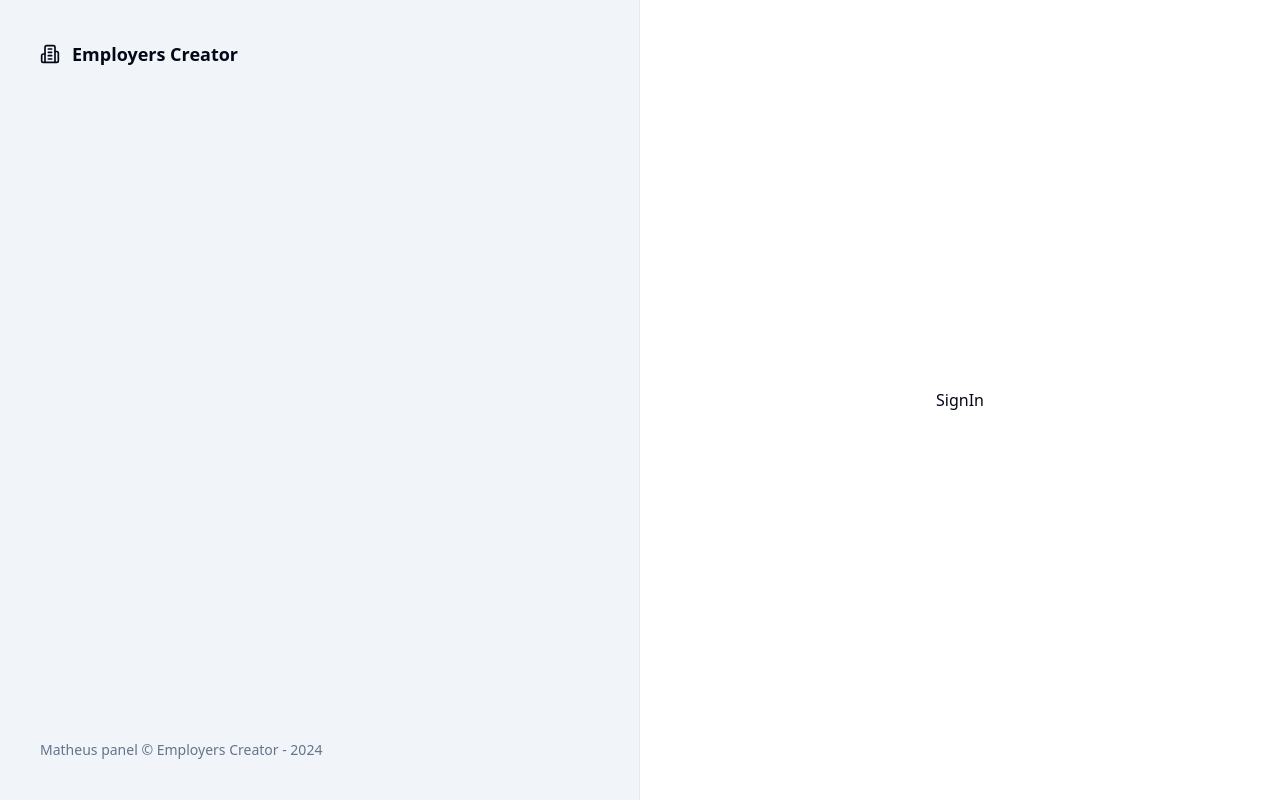
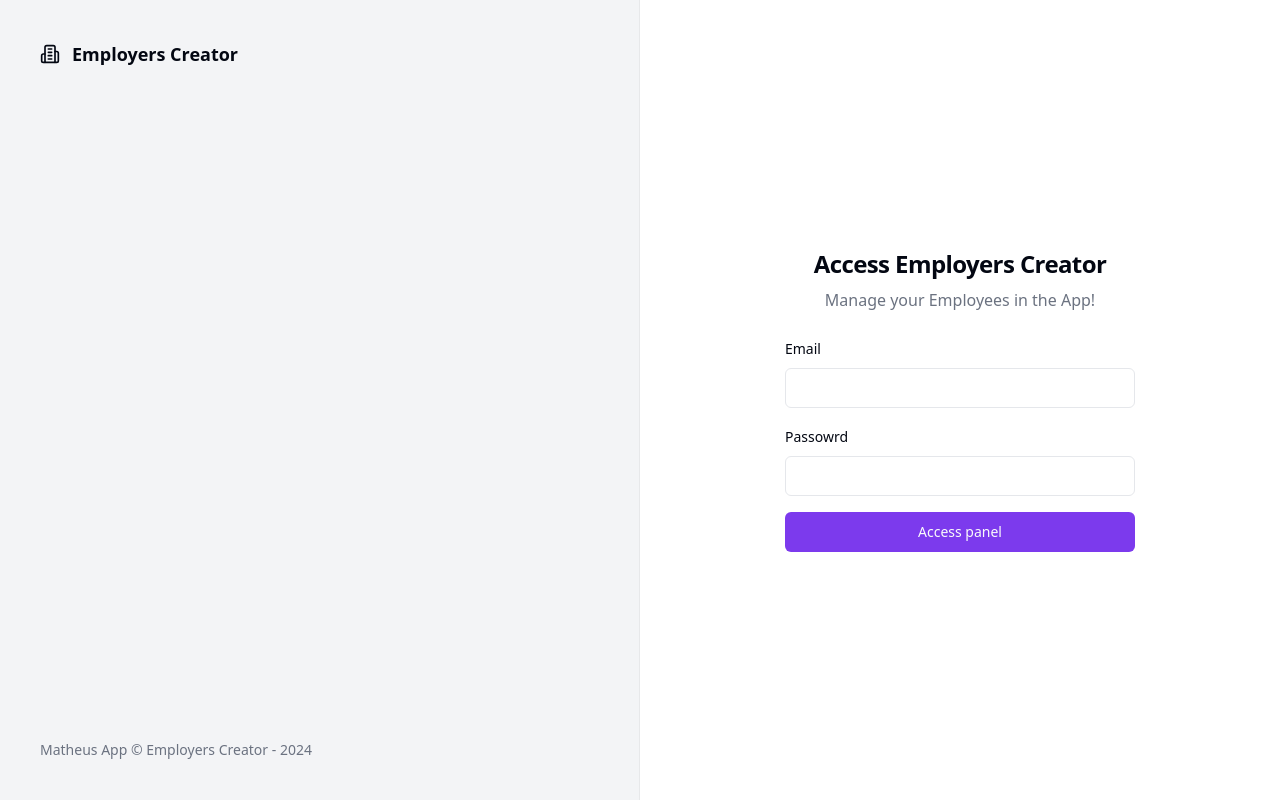
Before and after one commit to matheuslincon/Employee-Creator, a React (Vite) app in the folder Frontend/employer-creator-react/: page /sign-in in a window 1280 px wide. Built offline with nearby package versions, Linux system fonts and the light colour scheme.

Commit message:
feat: design sign-in page

```diff
--- a/Frontend/employer-creator-react/src/App.tsx
+++ b/Frontend/employer-creator-react/src/App.tsx
@@ -2,6 +2,7 @@ import './global.css'
 
 import { Helmet, HelmetProvider } from 'react-helmet-async'
 import { RouterProvider } from 'react-router-dom'
+import { Toaster } from 'sonner'
 
 import { router } from './routes'
 
@@ -9,6 +10,7 @@ export function App() {
   return (
     <HelmetProvider>
       <Helmet titleTemplate="%s | Employer Creator" />
+      <Toaster richColors />
       <RouterProvider router={router} />
     </HelmetProvider>
   )
--- /dev/null
+++ b/Frontend/employer-creator-react/src/components/ui/button.tsx
@@ -0,0 +1,56 @@
+import * as React from "react"
+import { Slot } from "@radix-ui/react-slot"
+import { cva, type VariantProps } from "class-variance-authority"
+
+import { cn } from "@/lib/utils"
+
+const buttonVariants = cva(
+  "inline-flex items-center justify-center whitespace-nowrap rounded-md text-sm font-medium ring-offset-background transition-colors focus-visible:outline-none focus-visible:ring-2 focus-visible:ring-ring focus-visible:ring-offset-2 disabled:pointer-events-none disabled:opacity-50",
+  {
+    variants: {
+      variant: {
+        default: "bg-primary text-primary-foreground hover:bg-primary/90",
+        destructive:
+          "bg-destructive text-destructive-foreground hover:bg-destructive/90",
+        outline:
+          "border border-input bg-background hover:bg-accent hover:text-accent-foreground",
+        secondary:
+          "bg-secondary text-secondary-foreground hover:bg-secondary/80",
+        ghost: "hover:bg-accent hover:text-accent-foreground",
+        link: "text-primary underline-offset-4 hover:underline",
+      },
+      size: {
+        default: "h-10 px-4 py-2",
+        sm: "h-9 rounded-md px-3",
+        lg: "h-11 rounded-md px-8",
+        icon: "h-10 w-10",
+      },
+    },
+    defaultVariants: {
+      variant: "default",
+      size: "default",
+    },
+  }
+)
+
+export interface ButtonProps
+  extends React.ButtonHTMLAttributes<HTMLButtonElement>,
+    VariantProps<typeof buttonVariants> {
+  asChild?: boolean
+}
+
+const Button = React.forwardRef<HTMLButtonElement, ButtonProps>(
+  ({ className, variant, size, asChild = false, ...props }, ref) => {
+    const Comp = asChild ? Slot : "button"
+    return (
+      <Comp
+        className={cn(buttonVariants({ variant, size, className }))}
+        ref={ref}
+        {...props}
+      />
+    )
+  }
+)
+Button.displayName = "Button"
+
+export { Button, buttonVariants }
--- /dev/null
+++ b/Frontend/employer-creator-react/src/components/ui/input.tsx
@@ -0,0 +1,25 @@
+import * as React from "react"
+
+import { cn } from "@/lib/utils"
+
+export interface InputProps
+  extends React.InputHTMLAttributes<HTMLInputElement> {}
+
+const Input = React.forwardRef<HTMLInputElement, InputProps>(
+  ({ className, type, ...props }, ref) => {
+    return (
+      <input
+        type={type}
+        className={cn(
+          "flex h-10 w-full rounded-md border border-input bg-background px-3 py-2 text-sm ring-offset-background file:border-0 file:bg-transparent file:text-sm file:font-medium placeholder:text-muted-foreground focus-visible:outline-none focus-visible:ring-2 focus-visible:ring-ring focus-visible:ring-offset-2 disabled:cursor-not-allowed disabled:opacity-50",
+          className
+        )}
+        ref={ref}
+        {...props}
+      />
+    )
+  }
+)
+Input.displayName = "Input"
+
+export { Input }
--- /dev/null
+++ b/Frontend/employer-creator-react/src/components/ui/label.tsx
@@ -0,0 +1,24 @@
+import * as React from "react"
+import * as LabelPrimitive from "@radix-ui/react-label"
+import { cva, type VariantProps } from "class-variance-authority"
+
+import { cn } from "@/lib/utils"
+
+const labelVariants = cva(
+  "text-sm font-medium leading-none peer-disabled:cursor-not-allowed peer-disabled:opacity-70"
+)
+
+const Label = React.forwardRef<
+  React.ElementRef<typeof LabelPrimitive.Root>,
+  React.ComponentPropsWithoutRef<typeof LabelPrimitive.Root> &
+    VariantProps<typeof labelVariants>
+>(({ className, ...props }, ref) => (
+  <LabelPrimitive.Root
+    ref={ref}
+    className={cn(labelVariants(), className)}
+    {...props}
+  />
+))
+Label.displayName = LabelPrimitive.Root.displayName
+
+export { Label }
--- a/Frontend/employer-creator-react/src/global.css
+++ b/Frontend/employer-creator-react/src/global.css
@@ -2,69 +2,54 @@
 @tailwind components;
 @tailwind utilities;
 
+
 @layer base {
   :root {
     --background: 0 0% 100%;
-    --foreground: 222.2 84% 4.9%;
-
+    --foreground: 224 71.4% 4.1%;
     --card: 0 0% 100%;
-    --card-foreground: 222.2 84% 4.9%;
-
+    --card-foreground: 224 71.4% 4.1%;
     --popover: 0 0% 100%;
-    --popover-foreground: 222.2 84% 4.9%;
-
-    --primary: 222.2 47.4% 11.2%;
-    --primary-foreground: 210 40% 98%;
-
-    --secondary: 210 40% 96.1%;
-    --secondary-foreground: 222.2 47.4% 11.2%;
-
-    --muted: 210 40% 96.1%;
-    --muted-foreground: 215.4 16.3% 46.9%;
-
-    --accent: 210 40% 96.1%;
-    --accent-foreground: 222.2 47.4% 11.2%;
-
+    --popover-foreground: 224 71.4% 4.1%;
+    --primary: 262.1 83.3% 57.8%;
+    --primary-foreground: 210 20% 98%;
+    --secondary: 220 14.3% 95.9%;
+    --secondary-foreground: 220.9 39.3% 11%;
+    --muted: 220 14.3% 95.9%;
+    --muted-foreground: 220 8.9% 46.1%;
+    --accent: 220 14.3% 95.9%;
+    --accent-foreground: 220.9 39.3% 11%;
     --destructive: 0 84.2% 60.2%;
-    --destructive-foreground: 210 40% 98%;
-
-    --border: 214.3 31.8% 91.4%;
-    --input: 214.3 31.8% 91.4%;
-    --ring: 222.2 84% 4.9%;
-
+    --destructive-foreground: 210 20% 98%;
+    --border: 220 13% 91%;
+    --input: 220 13% 91%;
+    --ring: 262.1 83.3% 57.8%;
     --radius: 0.5rem;
   }
 
   .dark {
-    --background: 222.2 84% 4.9%;
-    --foreground: 210 40% 98%;
-
-    --card: 222.2 84% 4.9%;
-    --card-foreground: 210 40% 98%;
-
-    --popover: 222.2 84% 4.9%;
-    --popover-foreground: 210 40% 98%;
-
-    --primary: 210 40% 98%;
-    --primary-foreground: 222.2 47.4% 11.2%;
-
-    --secondary: 217.2 32.6% 17.5%;
-    --secondary-foreground: 210 40% 98%;
-
-    --muted: 217.2 32.6% 17.5%;
-    --muted-foreground: 215 20.2% 65.1%;
-
-    --accent: 217.2 32.6% 17.5%;
-    --accent-foreground: 210 40% 98%;
-
+    --background: 224 71.4% 4.1%;
+    --foreground: 210 20% 98%;
+    --card: 224 71.4% 4.1%;
+    --card-foreground: 210 20% 98%;
+    --popover: 224 71.4% 4.1%;
+    --popover-foreground: 210 20% 98%;
+    --primary: 263.4 70% 50.4%;
+    --primary-foreground: 210 20% 98%;
+    --secondary: 215 27.9% 16.9%;
+    --secondary-foreground: 210 20% 98%;
+    --muted: 215 27.9% 16.9%;
+    --muted-foreground: 217.9 10.6% 64.9%;
+    --accent: 215 27.9% 16.9%;
+    --accent-foreground: 210 20% 98%;
     --destructive: 0 62.8% 30.6%;
-    --destructive-foreground: 210 40% 98%;
-
-    --border: 217.2 32.6% 17.5%;
-    --input: 217.2 32.6% 17.5%;
-    --ring: 212.7 26.8% 83.9%;
+    --destructive-foreground: 210 20% 98%;
+    --border: 215 27.9% 16.9%;
+    --input: 215 27.9% 16.9%;
+    --ring: 263.4 70% 50.4%;
   }
 }
+
 
 @layer base {
   * {
--- a/Frontend/employer-creator-react/src/pages/_layouts/auth.tsx
+++ b/Frontend/employer-creator-react/src/pages/_layouts/auth.tsx
@@ -10,10 +10,10 @@ export const AuthLayout = () => {
           <span className="font-semibold">Employers Creator</span>
         </div>
         <footer className="text-sm">
-          Matheus panel &copy; Employers Creator - {new Date().getFullYear()}
+          Matheus App &copy; Employers Creator - {new Date().getFullYear()}
         </footer>
       </div>
-      <div className="relative flex flex-col items-center justify-center">
+      <div className="flex flex-col items-center justify-center">
         <Outlet />
       </div>
     </div>
--- a/Frontend/employer-creator-react/src/pages/auth/sign-in.tsx
+++ b/Frontend/employer-creator-react/src/pages/auth/sign-in.tsx
@@ -1,10 +1,67 @@
 import { Helmet } from 'react-helmet-async'
+import { useForm } from 'react-hook-form'
+import { toast } from 'sonner'
+import { z } from 'zod'
 
-export function SignIn() {
+import { Button } from '@/components/ui/button'
+import { Input } from '@/components/ui/input'
+import { Label } from '@/components/ui/label'
+
+const signInForm = z.object({
+  email: z.string().email(),
+  password: z.string(),
+})
+
+type SignInForm = z.infer<typeof signInForm>
+
+export const SignIn = () => {
+  const {
+    register,
+    handleSubmit,
+    formState: { isSubmitting },
+  } = useForm<SignInForm>()
+
+  const handleSignIn = async (data: SignInForm) => {
+    try {
+      console.log(data)
+
+      await new Promise((resolve) => setTimeout(resolve, 2000))
+
+      toast.success('Authentication successful.')
+    } catch {
+      toast.error('Error while trying to authenticate.')
+    }
+  }
+
   return (
     <>
-      <Helmet title="Login" />
-      <h1>SignIn</h1>
+      <Helmet title="Sign In" />
+      <div className="p-8">
+        <div className="flex w-[350px] flex-col justify-center gap-6">
+          <div className="flex flex-col gap-2 text-center">
+            <h1 className="text-2xl font-semibold tracking-tight">
+              Access Employers Creator
+            </h1>
+            <p className="text-sml text-muted-foreground">
+              Manage your Employees in the App!
+            </p>
+          </div>
+
+          <form onSubmit={handleSubmit(handleSignIn)} className="space-y-4">
+            <div className="space-y-2">
+              <Label htmlFor="email">Email</Label>
+              <Input id="email" type="email" {...register('email')} />
+            </div>
+            <div className="space-y-2">
+              <Label htmlFor="password">Passowrd</Label>
+              <Input id="password" type="password" {...register('password')} />
+            </div>
+            <Button disabled={isSubmitting} className="w-full" type="submit">
+              Access panel
+            </Button>
+          </form>
+        </div>
+      </div>
     </>
   )
 }
```
Also changed, not shown: Frontend/employer-creator-react/package.json (+7 -1 lines), 1 other file (tests, documents, lock files or other folders).
